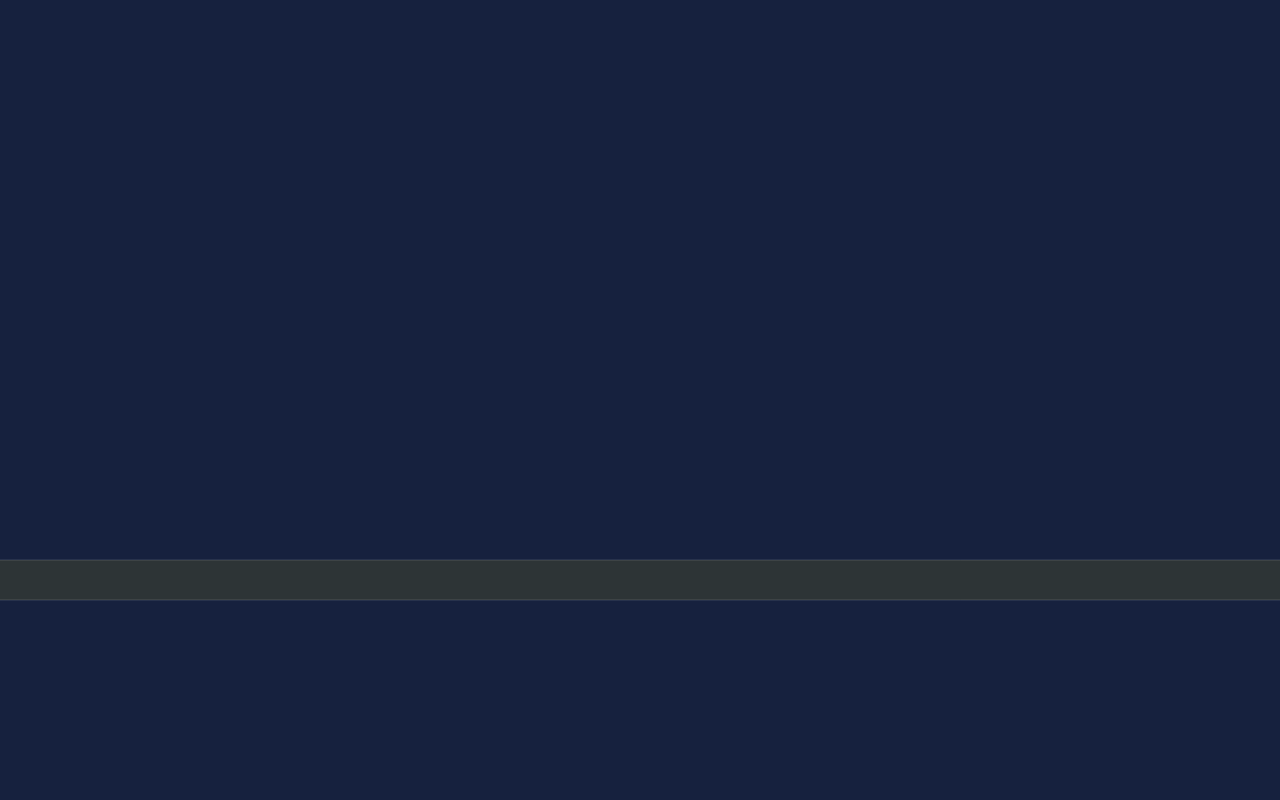
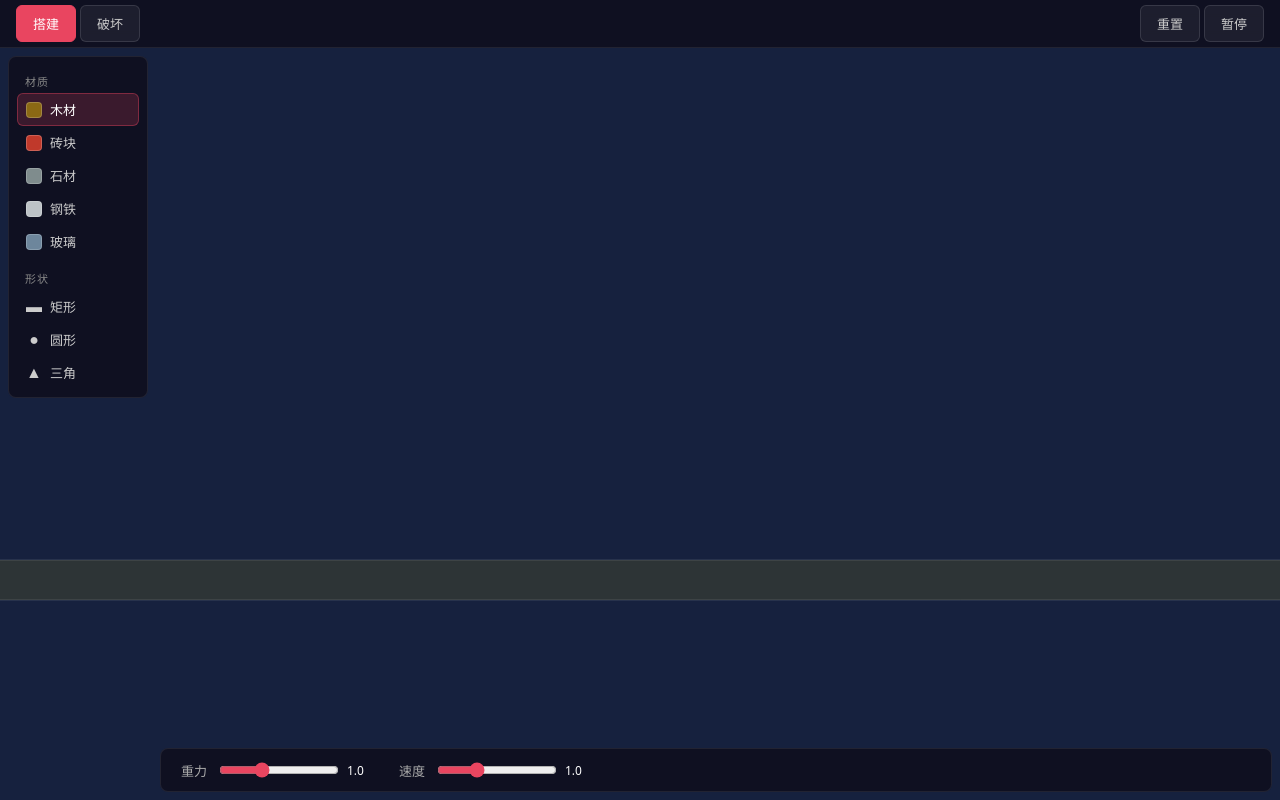
Before and after one commit to zym9863/2D-Physics-Sandbox-Game, a website built with Vite: page index.html in a window 1280 px wide. Built offline with nearby package versions, Linux system fonts and the light colour scheme.

Commit message:
feat: complete UI with toolbar, top bar, and bottom bar controls
Add three UI components: TopBar (build/destroy mode switching, reset,
pause), Toolbar (material/shape/weapon selection with dynamic panels),
and BottomBar (gravity and speed sliders). Integrate all UI into main
game loop with full callback wiring.

Co-Authored-By: Claude Opus 4.6 <noreply@anthropic.com>

```diff
--- a/src/main.ts
+++ b/src/main.ts
@@ -4,7 +4,13 @@ import { Renderer } from './core/Renderer.ts'
 import { Camera } from './core/Camera.ts'
 import { InputManager } from './core/InputManager.ts'
 import { BuildSystem } from './building/BuildSystem.ts'
+import { TopBar, GameMode } from './ui/TopBar.ts'
+import { Toolbar } from './ui/Toolbar.ts'
+import { BottomBar } from './ui/BottomBar.ts'
+import type { MaterialType } from './physics/Materials.ts'
+import type { ShapeType } from './building/BuildSystem.ts'
 
+const app = document.getElementById('app')!
 const canvas = document.getElementById('game-canvas') as HTMLCanvasElement
 const engine = new Engine()
 const renderer = new Renderer(canvas)
@@ -18,11 +24,57 @@ camera.y = 400
 renderer.resize()
 window.addEventListener('resize', () => renderer.resize())
 
-// Set build tool as default
+// UI
+const topBar = new TopBar({
+  onModeChange: (mode) => {
+    if (mode === GameMode.BUILD) {
+      toolbar.showBuildTools()
+      input.setToolHandler(buildSystem.getToolHandler())
+    } else {
+      toolbar.showDestroyTools()
+      input.setToolHandler(null) // Weapon handlers added in later tasks
+    }
+  },
+  onReset: () => engine.clear(),
+  onPause: () => {
+    const running = engine.togglePause()
+    topBar.setPauseLabel(!running)
+  },
+})
+
+const toolbar = new Toolbar({
+  onSelectMaterial: (type: MaterialType) => {
+    buildSystem.currentMaterial = type
+  },
+  onSelectShape: (type: ShapeType) => {
+    buildSystem.currentShape = type
+  },
+  onSelectWeapon: (_type: string) => {
+    input.setToolHandler(null) // Weapon tool handlers added in later tasks
+  },
+})
+
+const bottomBar = new BottomBar({
+  onGravityChange: (v) => {
+    engine.matterEngine.gravity.y = v
+  },
+  onSpeedChange: (v) => {
+    engine.matterEngine.timing.timeScale = v
+  },
+})
+
+app.appendChild(topBar.element)
+app.appendChild(toolbar.element)
+app.appendChild(bottomBar.element)
+
+// Default to build mode
 input.setToolHandler(buildSystem.getToolHandler())
 
 // Keyboard shortcuts
-input.onKey('Space', () => engine.togglePause())
+input.onKey('Space', () => {
+  const running = engine.togglePause()
+  topBar.setPauseLabel(!running)
+})
 
 // Game loop
 let lastTime = 0
@@ -35,7 +87,6 @@ function gameLoop(time: number) {
   renderer.clear()
   camera.applyTransform(renderer.ctx, canvas.width, canvas.height)
 
-  // Draw bodies
   const bodies = engine.getAllBodies()
   for (const body of bodies) {
     if (body.circleRadius) {
@@ -45,7 +96,6 @@ function gameLoop(time: number) {
     }
   }
 
-  // Draw ghost preview
   buildSystem.drawGhost(renderer.ctx)
 
   camera.resetTransform(renderer.ctx)
--- a/src/style.css
+++ b/src/style.css
@@ -11,6 +11,7 @@ html, body {
   font-family: system-ui, -apple-system, sans-serif;
   background: #1a1a2e;
   color: #e0e0e0;
+  user-select: none;
 }
 
 #app {
@@ -24,3 +25,162 @@ html, body {
   width: 100%;
   height: 100%;
 }
+
+/* Top Bar */
+.top-bar {
+  position: absolute;
+  top: 0;
+  left: 0;
+  right: 0;
+  height: 48px;
+  background: rgba(15, 15, 30, 0.9);
+  backdrop-filter: blur(8px);
+  display: flex;
+  align-items: center;
+  justify-content: space-between;
+  padding: 0 16px;
+  z-index: 10;
+  border-bottom: 1px solid rgba(255, 255, 255, 0.08);
+}
+
+.btn-group {
+  display: flex;
+  gap: 4px;
+}
+
+.ui-btn {
+  padding: 8px 16px;
+  border: 1px solid rgba(255, 255, 255, 0.12);
+  border-radius: 6px;
+  background: rgba(255, 255, 255, 0.06);
+  color: #ccc;
+  font-size: 13px;
+  cursor: pointer;
+  transition: all 0.15s;
+}
+
+.ui-btn:hover {
+  background: rgba(255, 255, 255, 0.12);
+  color: #fff;
+}
+
+.ui-btn.active {
+  background: #e94560;
+  color: #fff;
+  border-color: #e94560;
+}
+
+/* Toolbar */
+.toolbar {
+  position: absolute;
+  top: 56px;
+  left: 8px;
+  width: 140px;
+  background: rgba(15, 15, 30, 0.9);
+  backdrop-filter: blur(8px);
+  border-radius: 8px;
+  padding: 8px;
+  z-index: 10;
+  border: 1px solid rgba(255, 255, 255, 0.08);
+  max-height: calc(100vh - 120px);
+  overflow-y: auto;
+}
+
+.toolbar-section {
+  font-size: 11px;
+  color: #888;
+  text-transform: uppercase;
+  letter-spacing: 1px;
+  padding: 8px 8px 4px;
+  margin-top: 4px;
+}
+
+.toolbar-section:first-child {
+  margin-top: 0;
+}
+
+.toolbar-item {
+  display: flex;
+  align-items: center;
+  gap: 8px;
+  width: 100%;
+  padding: 6px 8px;
+  border: 1px solid transparent;
+  border-radius: 6px;
+  background: transparent;
+  color: #ccc;
+  font-size: 13px;
+  cursor: pointer;
+  transition: all 0.15s;
+  text-align: left;
+}
+
+.toolbar-item:hover {
+  background: rgba(255, 255, 255, 0.08);
+}
+
+.toolbar-item.active {
+  background: rgba(233, 69, 96, 0.2);
+  border-color: rgba(233, 69, 96, 0.4);
+  color: #fff;
+}
+
+.color-swatch {
+  width: 16px;
+  height: 16px;
+  border-radius: 4px;
+  border: 1px solid rgba(255, 255, 255, 0.2);
+  flex-shrink: 0;
+}
+
+.tool-icon {
+  font-size: 16px;
+  width: 16px;
+  text-align: center;
+  flex-shrink: 0;
+}
+
+.tool-label {
+  flex: 1;
+}
+
+/* Bottom Bar */
+.bottom-bar {
+  position: absolute;
+  bottom: 8px;
+  left: 160px;
+  right: 8px;
+  height: 44px;
+  background: rgba(15, 15, 30, 0.9);
+  backdrop-filter: blur(8px);
+  border-radius: 8px;
+  display: flex;
+  align-items: center;
+  gap: 24px;
+  padding: 0 20px;
+  z-index: 10;
+  border: 1px solid rgba(255, 255, 255, 0.08);
+}
+
+.control-group {
+  display: flex;
+  align-items: center;
+  gap: 8px;
+  font-size: 13px;
+  color: #aaa;
+}
+
+.control-group label {
+  min-width: 30px;
+}
+
+.control-group input[type="range"] {
+  width: 120px;
+  accent-color: #e94560;
+}
+
+.control-group span {
+  min-width: 28px;
+  color: #fff;
+  font-size: 12px;
+}
--- /dev/null
+++ b/src/ui/BottomBar.ts
@@ -0,0 +1,40 @@
+export class BottomBar {
+  element: HTMLDivElement
+
+  constructor(opts: {
+    onGravityChange: (value: number) => void
+    onSpeedChange: (value: number) => void
+  }) {
+    this.element = document.createElement('div')
+    this.element.className = 'bottom-bar'
+
+    this.element.innerHTML = `
+      <div class="control-group">
+        <label>重力</label>
+        <input type="range" id="gravity-slider" min="0" max="3" step="0.1" value="1" />
+        <span id="gravity-value">1.0</span>
+      </div>
+      <div class="control-group">
+        <label>速度</label>
+        <input type="range" id="speed-slider" min="0.1" max="3" step="0.1" value="1" />
+        <span id="speed-value">1.0</span>
+      </div>
+    `
+
+    const gravSlider = this.element.querySelector('#gravity-slider') as HTMLInputElement
+    const gravLabel = this.element.querySelector('#gravity-value') as HTMLSpanElement
+    gravSlider.addEventListener('input', () => {
+      const v = parseFloat(gravSlider.value)
+      gravLabel.textContent = v.toFixed(1)
+      opts.onGravityChange(v)
+    })
+
+    const speedSlider = this.element.querySelector('#speed-slider') as HTMLInputElement
+    const speedLabel = this.element.querySelector('#speed-value') as HTMLSpanElement
+    speedSlider.addEventListener('input', () => {
+      const v = parseFloat(speedSlider.value)
+      speedLabel.textContent = v.toFixed(1)
+      opts.onSpeedChange(v)
+    })
+  }
+}
--- /dev/null
+++ b/src/ui/Toolbar.ts
@@ -0,0 +1,132 @@
+import { MATERIALS, type MaterialType } from '../physics/Materials.ts'
+import { ShapeType } from '../building/BuildSystem.ts'
+
+interface ToolItem {
+  id: string
+  label: string
+  icon: string
+  group: 'material' | 'shape' | 'weapon'
+}
+
+const MATERIAL_TOOLS: ToolItem[] = Object.values(MATERIALS).map((m) => ({
+  id: m.type,
+  label: m.label,
+  icon: m.color,
+  group: 'material' as const,
+}))
+
+const SHAPE_TOOLS: ToolItem[] = [
+  { id: ShapeType.RECT, label: '矩形', icon: '▬', group: 'shape' },
+  { id: ShapeType.CIRCLE, label: '圆形', icon: '●', group: 'shape' },
+  { id: ShapeType.TRIANGLE, label: '三角', icon: '▲', group: 'shape' },
+]
+
+const WEAPON_TOOLS: ToolItem[] = [
+  { id: 'bomb', label: '炸弹', icon: '💣', group: 'weapon' },
+  { id: 'cannon', label: '大炮', icon: '🔫', group: 'weapon' },
+  { id: 'ball', label: '铁球', icon: '⚫', group: 'weapon' },
+  { id: 'laser', label: '激光', icon: '⚡', group: 'weapon' },
+]
+
+export class Toolbar {
+  element: HTMLDivElement
+  private onSelectMaterial: (type: MaterialType) => void
+  private onSelectShape: (type: ShapeType) => void
+  private onSelectWeapon: (type: string) => void
+
+  constructor(opts: {
+    onSelectMaterial: (type: MaterialType) => void
+    onSelectShape: (type: ShapeType) => void
+    onSelectWeapon: (type: string) => void
+  }) {
+    this.onSelectMaterial = opts.onSelectMaterial
+    this.onSelectShape = opts.onSelectShape
+    this.onSelectWeapon = opts.onSelectWeapon
+
+    this.element = document.createElement('div')
+    this.element.className = 'toolbar'
+    this.renderBuildTools()
+  }
+
+  showBuildTools() {
+    this.renderBuildTools()
+  }
+
+  showDestroyTools() {
+    this.renderDestroyTools()
+  }
+
+  private renderBuildTools() {
+    this.element.innerHTML = ''
+
+    this.addSection('材质')
+    for (const tool of MATERIAL_TOOLS) {
+      this.addTool(tool, () => {
+        this.setActive(tool.id)
+        this.onSelectMaterial(tool.id as MaterialType)
+      })
+    }
+
+    this.addSection('形状')
+    for (const tool of SHAPE_TOOLS) {
+      this.addTool(tool, () => {
+        this.setActive(tool.id)
+        this.onSelectShape(tool.id as ShapeType)
+      })
+    }
+
+    this.setActive('wood')
+  }
+
+  private renderDestroyTools() {
+    this.element.innerHTML = ''
+
+    this.addSection('武器')
+    for (const tool of WEAPON_TOOLS) {
+      this.addTool(tool, () => {
+        this.setActive(tool.id)
+        this.onSelectWeapon(tool.id)
+      })
+    }
+
+    this.setActive('bomb')
+  }
+
+  private addSection(title: string) {
+    const h = document.createElement('div')
+    h.className = 'toolbar-section'
+    h.textContent = title
+    this.element.appendChild(h)
+  }
+
+  private addTool(tool: ToolItem, onClick: () => void) {
+    const btn = document.createElement('button')
+    btn.className = 'toolbar-item'
+    btn.dataset.toolId = tool.id
+
+    if (tool.group === 'material') {
+      const swatch = document.createElement('span')
+      swatch.className = 'color-swatch'
+      swatch.style.backgroundColor = tool.icon
+      btn.appendChild(swatch)
+    } else {
+      const icon = document.createElement('span')
+      icon.className = 'tool-icon'
+      icon.textContent = tool.icon
+      btn.appendChild(icon)
+    }
+
+    const label = document.createElement('span')
+    label.className = 'tool-label'
+    label.textContent = tool.label
+    btn.appendChild(label)
+
+    btn.addEventListener('click', onClick)
+    this.element.appendChild(btn)
+  }
+
+  private setActive(id: string) {
+    this.element.querySelectorAll('.toolbar-item').forEach((el) => el.classList.remove('active'))
+    this.element.querySelector(`[data-tool-id="${id}"]`)?.classList.add('active')
+  }
+}
--- /dev/null
+++ b/src/ui/TopBar.ts
@@ -0,0 +1,60 @@
+export const GameMode = {
+  BUILD: 'build',
+  DESTROY: 'destroy',
+} as const
+
+export type GameMode = (typeof GameMode)[keyof typeof GameMode]
+
+export class TopBar {
+  element: HTMLDivElement
+  private onModeChange: (mode: GameMode) => void
+  private onReset: () => void
+  private onPause: () => void
+  private pauseBtn: HTMLButtonElement
+
+  constructor(opts: {
+    onModeChange: (mode: GameMode) => void
+    onReset: () => void
+    onPause: () => void
+  }) {
+    this.onModeChange = opts.onModeChange
+    this.onReset = opts.onReset
+    this.onPause = opts.onPause
+
+    this.element = document.createElement('div')
+    this.element.className = 'top-bar'
+
+    const buildBtn = this.createBtn('build-btn active', '搭建', () => this.setMode(GameMode.BUILD))
+    const destroyBtn = this.createBtn('destroy-btn', '破坏', () => this.setMode(GameMode.DESTROY))
+    const resetBtn = this.createBtn('reset-btn', '重置', () => this.onReset())
+    this.pauseBtn = this.createBtn('pause-btn', '暂停', () => this.onPause())
+
+    const modeGroup = document.createElement('div')
+    modeGroup.className = 'btn-group'
+    modeGroup.append(buildBtn, destroyBtn)
+
+    const actionGroup = document.createElement('div')
+    actionGroup.className = 'btn-group'
+    actionGroup.append(resetBtn, this.pauseBtn)
+
+    this.element.append(modeGroup, actionGroup)
+  }
+
+  setMode(mode: GameMode) {
+    this.element.querySelectorAll('.mode-btn').forEach((btn) => btn.classList.remove('active'))
+    this.element.querySelector(`.${mode}-btn`)?.classList.add('active')
+    this.onModeChange(mode)
+  }
+
+  setPauseLabel(paused: boolean) {
+    this.pauseBtn.textContent = paused ? '继续' : '暂停'
+  }
+
+  private createBtn(cls: string, text: string, onClick: () => void): HTMLButtonElement {
+    const btn = document.createElement('button')
+    btn.className = `ui-btn mode-btn ${cls}`
+    btn.textContent = text
+    btn.addEventListener('click', onClick)
+    return btn
+  }
+}
```
